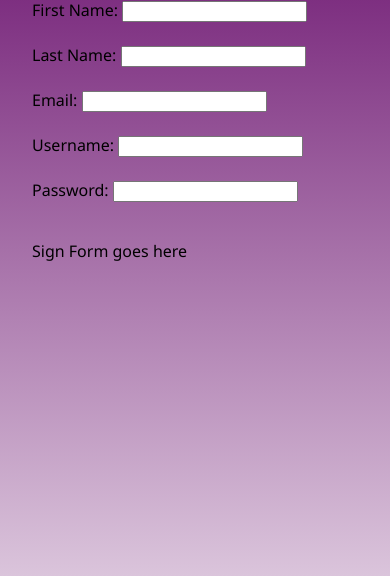
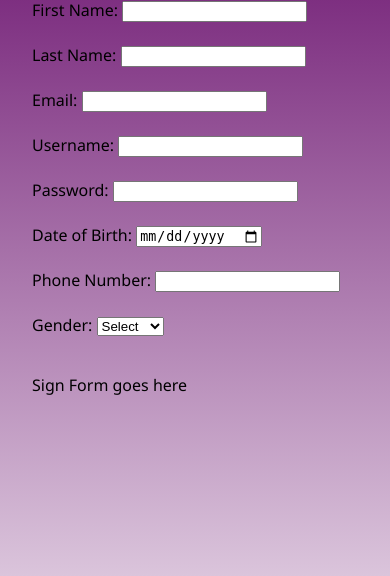
Before and after one commit to Zaid748-collab/Team-31, a Django app: page /signup/ in a window 390 px wide; the page is wider, and only the part inside the window is pictured. Shown: the part 182-758 px from the top of that part. Run offline with Django 5.2, Linux system fonts and the light colour scheme.

Commit message:
adding optional feilds , dob, gender and phone number

```diff
--- a/Team31Project/Sign_Up/templates/Sign_Up/Sign_Up.html
+++ b/Team31Project/Sign_Up/templates/Sign_Up/Sign_Up.html
@@ -31,6 +31,27 @@
 
 <br><br>
 
+<label>Date of Birth:</label>
+<input type="date" name="date_of_birth">
+
+<br><br>
+
+<label>Phone Number:</label>
+<input type="text" name="phone_number">
+
+<br><br>
+
+<label>Gender:</label>
+<select name="gender">
+    <option value="">Select</option>
+    <option value="Male">Male</option>
+    <option value="Female">Female</option>
+    <option value="Other">Other</option>
+</select>
+
+<br><br>
+
+
 
 <p>Sign Form goes here</p>
 {% endblock %}
```
